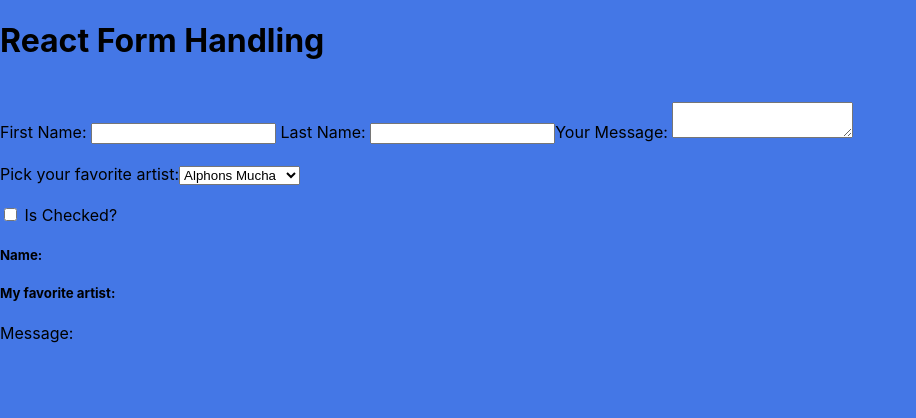
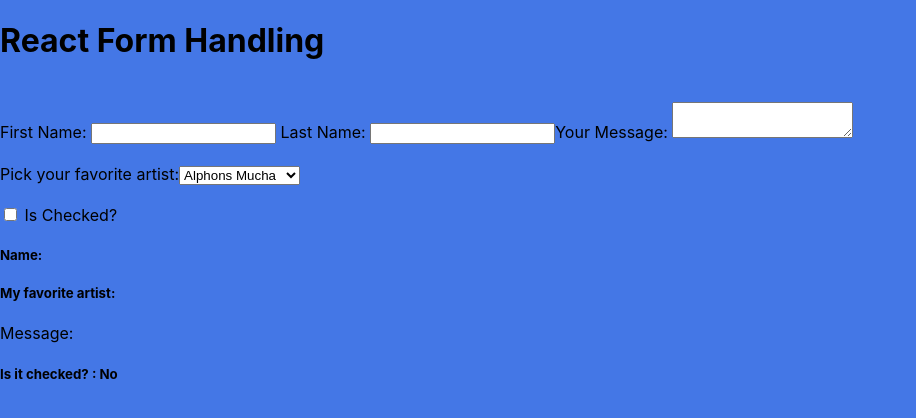
Before and after one commit to munroe1786/react-form-handling, a React (Create React App) app: page / in a window 1280 px wide. Shown: the top 418 px of the page, without its empty margins (0-916 px from the left). Built offline with nearby package versions, Linux system fonts and the light colour scheme.

Commit message:
add ternary statement to indicate if a checkbox is checked

```diff
--- a/src/App.js
+++ b/src/App.js
@@ -80,6 +80,7 @@ function App() {
       </h5>
       <h5>My favorite artist: {state.favoriteArtist}</h5>
       <p>Message: {state.message} </p>
+      <h5>Is it checked? : {state.isChecked ? "Yes" : "No"}</h5>
     </div>
   );
 }
```
